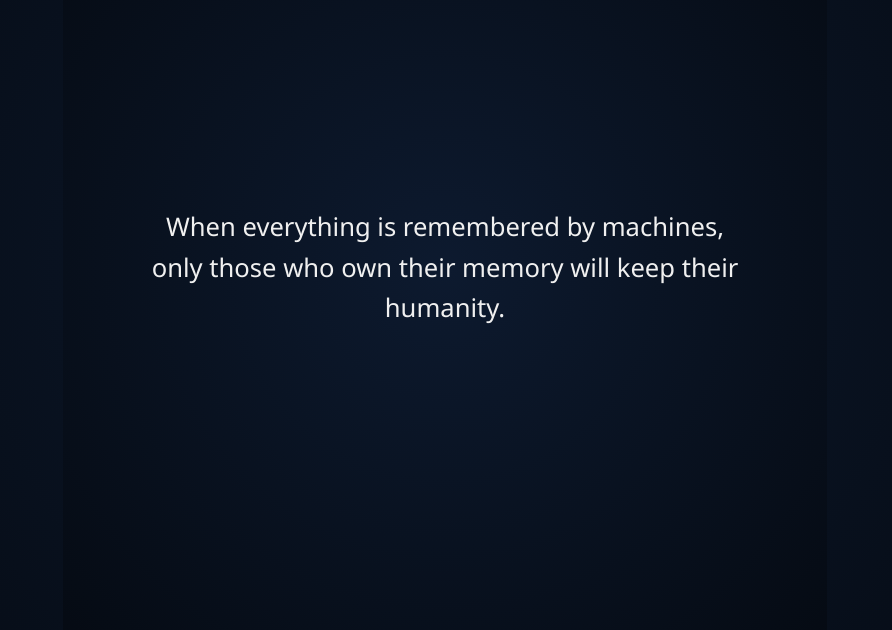
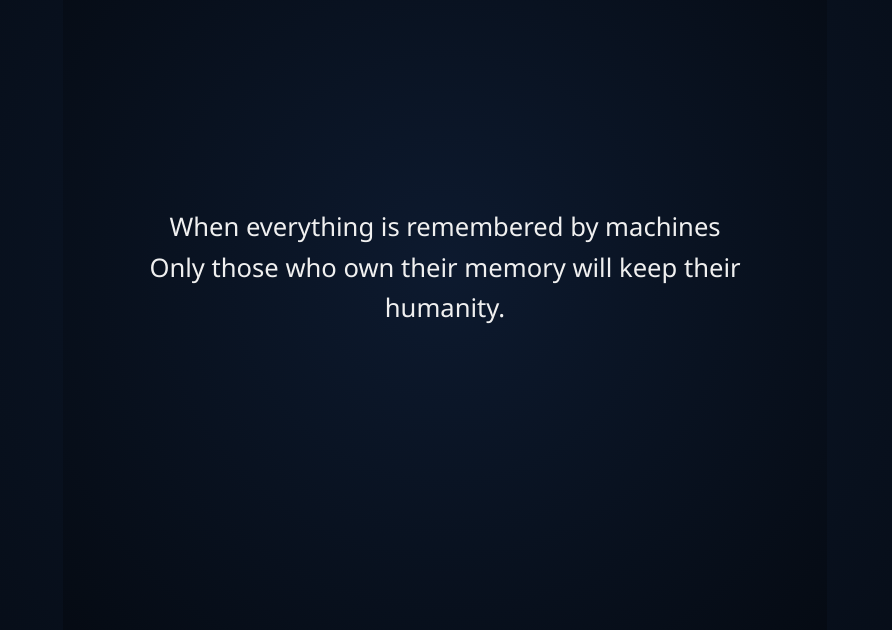
Before and after one commit to myshadowlife/myshadow, a plain HTML site: page index.html in a window 1280 px wide. Shown: the part 132-762 px from the top of the page, without its empty margins (195-1087 px from the left). Drawn offline with Linux system fonts and the light colour scheme.

Commit message:
index.html

```diff
--- a/index.html
+++ b/index.html
@@ -26,8 +26,8 @@
 </head>
 <body>
   <p>
-    When everything is remembered by machines,<br>
-    only those who own their memory will keep their humanity.
+    When everything is remembered by machines<br>
+    Only those who own their memory will keep their humanity.
   </p>
 </body>
 </html>
```
